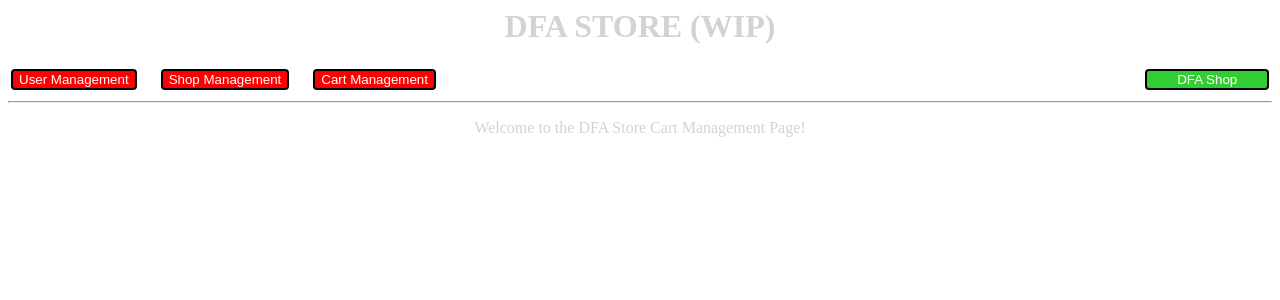
After one commit to KillariousMaximillion/DFAStore, a Flask app: page /cartmanagement in a window 1280 px wide. The commit adds this page. Shown: the top 300 px of the page. Run offline with Flask 2, Linux system fonts and the light colour scheme; some libraries are stand-ins or nearby versions.

Commit message:
Added management web scaffolding

```diff
--- a/app/controllers.py
+++ b/app/controllers.py
@@ -60,6 +60,15 @@ class CartForm(FlaskForm):
 class ManagementForm(FlaskForm):
 	placeholder = 0
 
+class UserManagementForm(FlaskForm):
+	placeholder = 0
+
+class ShopManagementForm(FlaskForm):
+	placeholder = 0
+
+class CartManagementForm(FlaskForm):
+	placeholder = 0
+
 class Item(object):
 	ItemImage = None
 	ItemName = ''
--- a/app/templates/cart.html
+++ b/app/templates/cart.html
@@ -1,8 +1,6 @@
 {% extends "index.html" %}
 {% block content %}
 	<form action="" method="post" name="CartForm">
-		<!-- font color="LightGray">Welcome to the DFA Store Cart Page!</font><br/>
-		<input style='color:white;background-color:limegreen;' name='return_button' type='submit' value='Return to DFAStore' -->
 		<table width="100%">
 			<tr>
 				<td width="8%" align="center">
@@ -11,14 +9,14 @@
 				<td align="center">
 				</td>
 				<td width="15%" align="center">
-					<input style="height:100%; width:100%;color:white;background-color:red;" name="dfashop_button" type="submit" value="DFA Shop">
+					<input style="height:100%; width:100%;color:white;background-color:limegreen;" name="dfashop_button" type="submit" value="DFA Shop">
 				</td>
 			</tr>
 		</table>
 		<hr>
 		<table width='100%' align='center'>
 			<tr>
-				<td width='10%' align='center'><b><font color="LightGray">DFAPS:</font></b></td>
+				<td width='10%' align='center'><b><font color="LightGray">DFAPs:</font></b></td>
 				<td width='20%' align='center'><font color="LightGray">{{ availabledfaps }} - Available</font></td>
 				<td width='30%' align='center'><font color="LightGray">{{ useddfaps }} - Used (Cart Items)</font></td>
 				<td width='40%' align='center'><font color="LightGray">{{ totaldfaps }} - Total (Available + Cart Items)</font></td>
--- /dev/null
+++ b/app/templates/cartmanagement.html
@@ -0,0 +1,6 @@
+{% extends "management.html" %}
+{% block management %}
+	<form action="" method="post" name="CartManagementForm">
+		<font color="LightGray">Welcome to the DFA Store Cart Management Page!</font><br/>
+	</form>
+{% endblock %}
--- a/app/templates/management.html
+++ b/app/templates/management.html
@@ -1,7 +1,23 @@
 {% extends "index.html" %}
 {% block content %}
 	<form action="" method="post" name="CartForm">
-		<font color="LightGray">Welcome to the DFA Store Management Page!</font><br/>
-		<input style='color:white;background-color:limegreen;' name='return_button' type='submit' value='Return to DFAStore'>
+		<table width="100%">
+			<tr>
+				<td width="75%">
+					<input style="height:100%;color:white;background-color:red;" name="user_manage_button" type="submit" value="User Management">
+					&nbsp;&nbsp;&nbsp;&nbsp;
+					<input style="height:100%; color:white;background-color:red;" name="shop_manage_button" type="submit" value="Shop Management">
+					&nbsp;&nbsp;&nbsp;&nbsp;
+					<input style="height:100%; color:white;background-color:red;" name="cart_manage_button" type="submit" value="Cart Management">
+				</td>
+				<td width="15%">
+					<td width="15%" align="center">
+					<input style="height:100%; width:100%;color:white;background-color:limegreen;" name="dfashop_button" type="submit" value="DFA Shop">
+				</td>
+				</td>
+			</tr>
+		</table>
+		<hr>
 	</form>
+	{% block management %}{% endblock %}
 {% endblock %}
--- /dev/null
+++ b/app/templates/shopmanagement.html
@@ -0,0 +1,6 @@
+{% extends "management.html" %}
+{% block management %}
+	<form action="" method="post" name="ShopManagementForm">
+		<font color="LightGray">Welcome to the DFA Store Shop Management Page!</font><br/>
+	</form>
+{% endblock %}
--- /dev/null
+++ b/app/templates/usermanagement.html
@@ -0,0 +1,6 @@
+{% extends "management.html" %}
+{% block management %}
+	<form action="" method="post" name="UserManagementForm">
+		<font color="LightGray">Welcome to the DFA Store User Management Page!</font><br/>
+	</form>
+{% endblock %}
--- a/app/views.py
+++ b/app/views.py
@@ -1,6 +1,6 @@
 from flask import render_template, redirect, url_for, session, Markup, request
 from app import app
-from .controllers import MembersForm, SignInForm, DFAStoreForm, ManagementForm, CartForm, AuthenticateLogin, GetMemberList, ValidToken, ItemsList
+from .controllers import MembersForm, SignInForm, DFAStoreForm, ManagementForm, UserManagementForm, ShopManagementForm, CartManagementForm, CartForm, AuthenticateLogin, GetMemberList, ValidToken, ItemsList
 
 @app.route('/')
 @app.route('/index')
@@ -45,11 +45,62 @@ def dfastore():
 @app.route('/management', methods=["GET", "POST"])
 def management():
 	if request.method == 'POST':
-		if 'return_button' in request.form:
+		if 'dfashop_button' in request.form:
 			return redirect(url_for('dfastore'))
+		elif 'user_manage_button' in request.form:
+			return redirect(url_for('usermanagement'))
+		elif 'shop_manage_button' in request.form:
+			return redirect(url_for('shopmanagement'))
+		elif 'cart_manage_button' in request.form:
+			return redirect(url_for('cartmanagement'))
 
 	form = ManagementForm()
 	return render_template('management.html', title='Management', form=form)
+
+@app.route('/usermanagement', methods=["GET", "POST"])
+def usermanagement():
+	if request.method == 'POST':
+		if 'dfashop_button' in request.form:
+			return redirect(url_for('dfastore'))
+		elif 'user_manage_button' in request.form:
+			return redirect(url_for('usermanagement'))
+		elif 'shop_manage_button' in request.form:
+			return redirect(url_for('shopmanagement'))
+		elif 'cart_manage_button' in request.form:
+			return redirect(url_for('cartmanagement'))
+
+	form = UserManagementForm()
+	return render_template('usermanagement.html', title='User Management', form=form)
+
+@app.route('/shopmanagement', methods=["GET", "POST"])
+def shopmanagement():
+	if request.method == 'POST':
+		if 'dfashop_button' in request.form:
+			return redirect(url_for('dfastore'))
+		elif 'user_manage_button' in request.form:
+			return redirect(url_for('usermanagement'))
+		elif 'shop_manage_button' in request.form:
+			return redirect(url_for('shopmanagement'))
+		elif 'cart_manage_button' in request.form:
+			return redirect(url_for('cartmanagement'))
+
+	form = ShopManagementForm()
+	return render_template('shopmanagement.html', title='Shop Management', form=form)
+
+@app.route('/cartmanagement', methods=["GET", "POST"])
+def cartmanagement():
+	if request.method == 'POST':
+		if 'dfashop_button' in request.form:
+			return redirect(url_for('dfastore'))
+		elif 'user_manage_button' in request.form:
+			return redirect(url_for('usermanagement'))
+		elif 'shop_manage_button' in request.form:
+			return redirect(url_for('shopmanagement'))
+		elif 'cart_manage_button' in request.form:
+			return redirect(url_for('cartmanagement'))
+
+	form = CartManagementForm()
+	return render_template('cartmanagement.html', title='Cart Management', form=form)
 
 @app.route('/cart', methods=["GET", "POST"])
 def cart():
```
